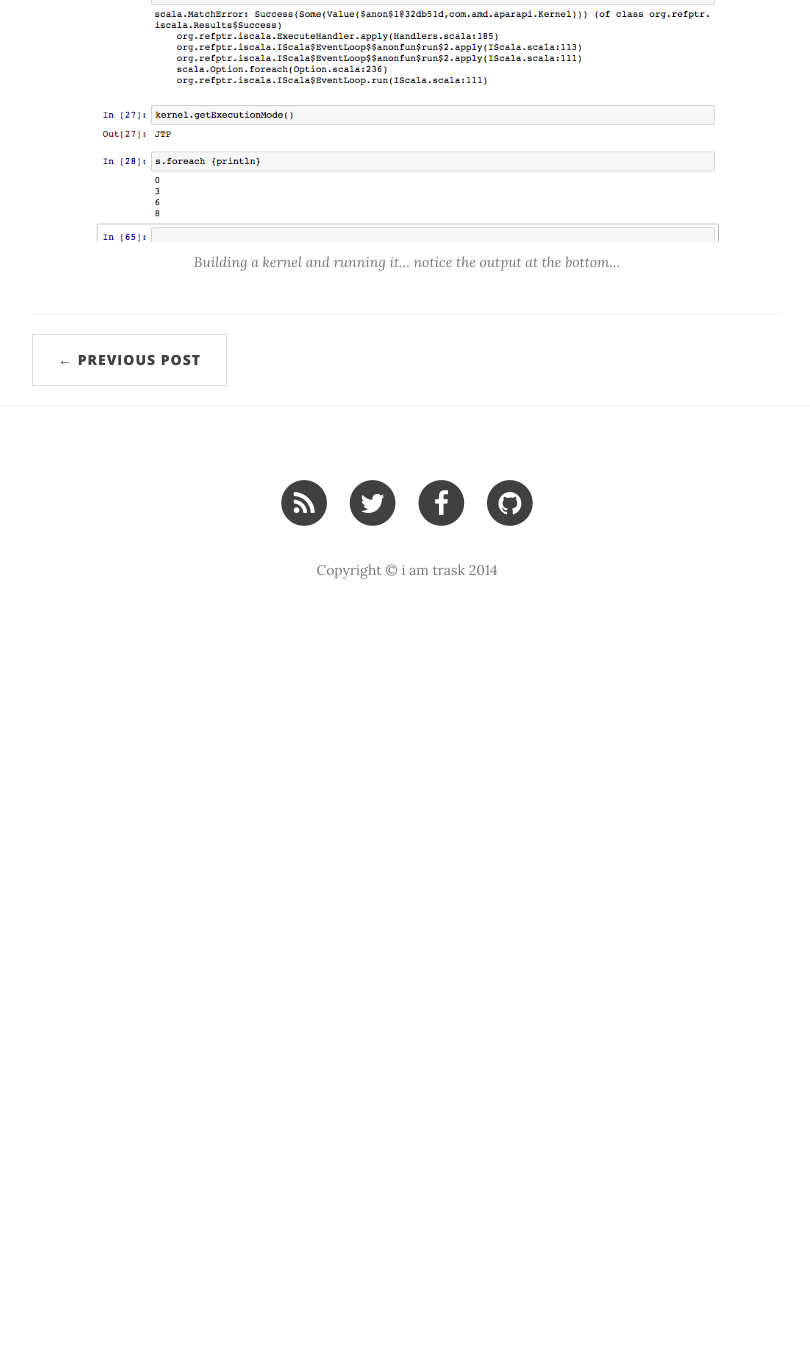
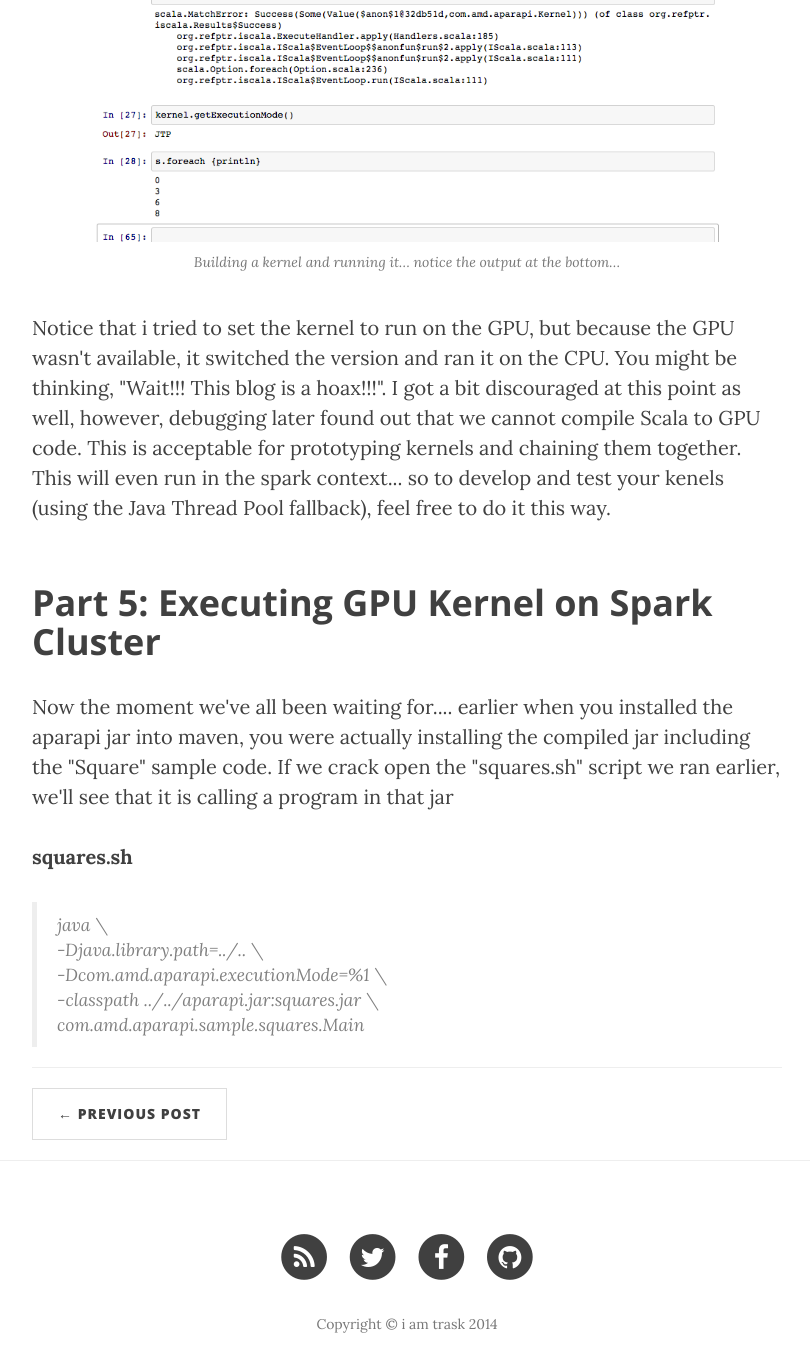
Before and after one commit to iamtrask/iamtrask.github.io, a Jekyll site: the page built from _posts/2014-09-24-man-must-explore.markdown, in a window 1280 px wide and 1400 px high, scrolled down 5564 px. Shown: the top 1372 px of the window, without its empty margins (233-1043 px from the left). Built offline with Jekyll 4.4.1, drawn with Linux system fonts in a browser that asks for light colours; nearby versions of some CDN libraries; before the commit the page ends 6210 px from its top, so only the background shows below that.

Commit message:
Update 2014-09-24-man-must-explore.markdown

```diff
--- a/_posts/2014-09-24-man-must-explore.markdown
+++ b/_posts/2014-09-24-man-must-explore.markdown
@@ -93,3 +93,15 @@ c.KernelManager.kernel_cmd = ["java","-Djava.library.path=/Users/.. .../Aparapi_
     <img class="img-responsive" src="{{ site.baseurl }}/img/exampleKernel.png" alt="">
 </a>
 <span class="caption text-muted">Building a kernel and running it... notice the output at the bottom...</span>
+<p> Notice that i tried to set the kernel to run on the GPU, but because the GPU wasn't available, it switched the version and ran it on the CPU. You might be thinking, "Wait!!! This blog is a hoax!!!". I got a bit discouraged at this point as well, however, debugging later found out that we cannot compile Scala to GPU code. This is acceptable for prototyping kernels and chaining them together. This will even run in the spark context... so to develop and test your kenels (using the Java Thread Pool fallback), feel free to do it this way. </p>
+
+<h2 class="section-heading">Part 5: Executing GPU Kernel on Spark Cluster</h2>
+
+<p>Now the moment we've all been waiting for.... earlier when you installed the aparapi jar into maven, you were actually installing the compiled jar including the "Square" sample code. If we crack open the "squares.sh" script we ran earlier, we'll see that it is calling a program in that jar</p>
+
+<b>squares.sh</b>
+<blockquote>java \ <br />
+ -Djava.library.path=../.. \ <br />
+ -Dcom.amd.aparapi.executionMode=%1 \ <br />
+ -classpath ../../aparapi.jar:squares.jar \ <br />
+ com.amd.aparapi.sample.squares.Main</blockquote>
```
